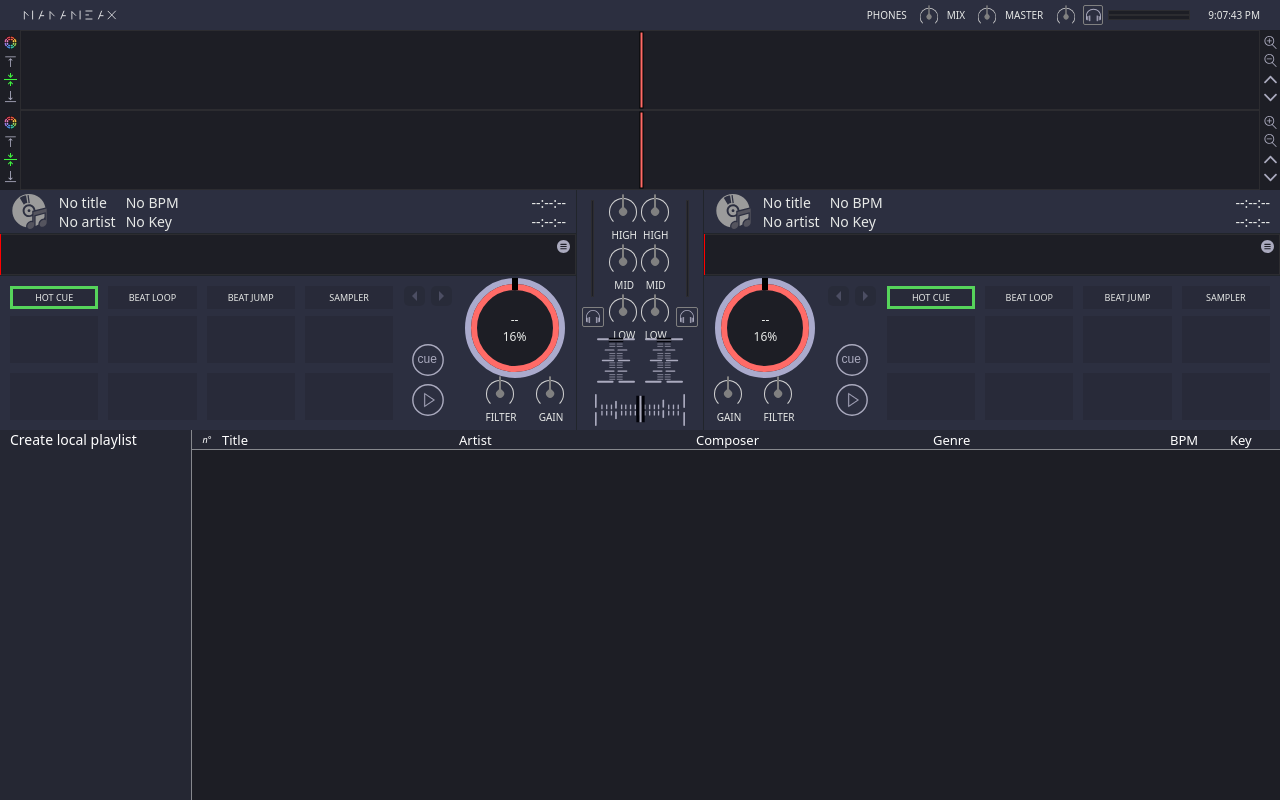
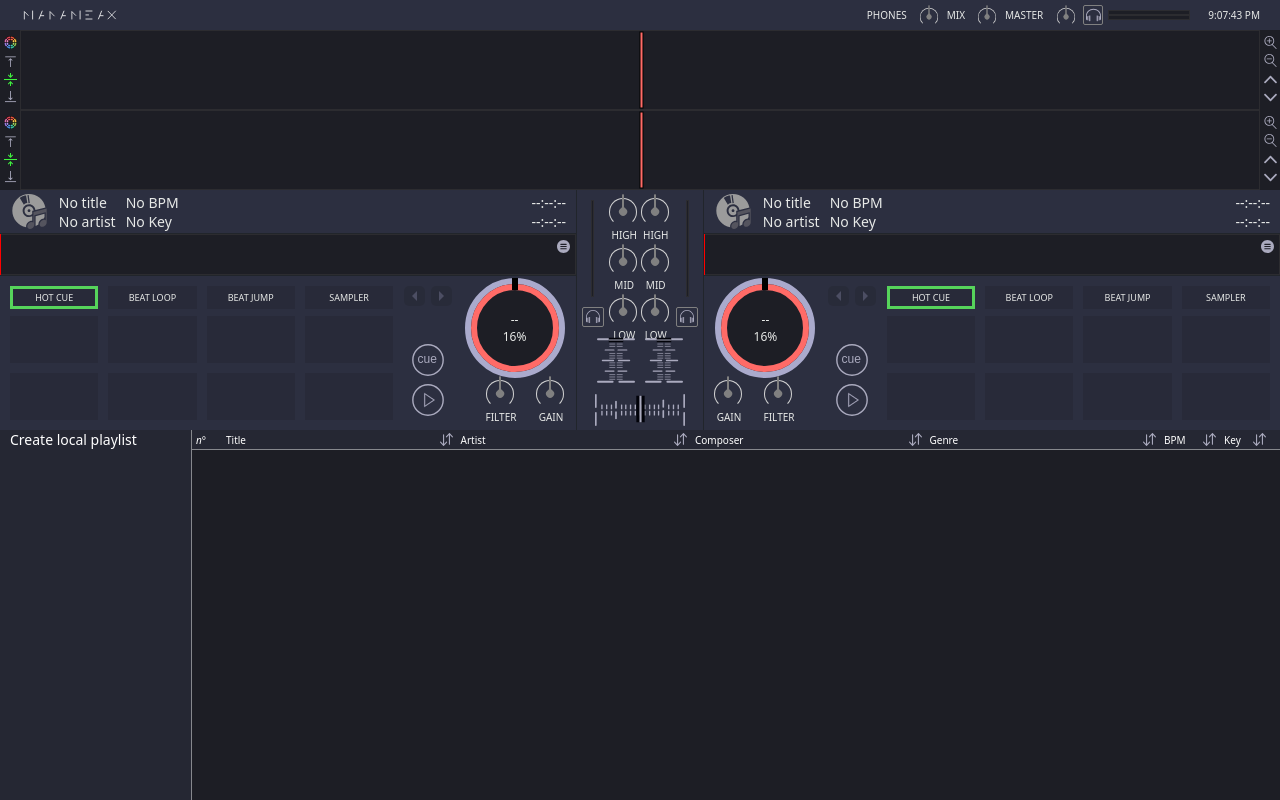
Before and after one commit to ArthurBeaulieu/Meax, a website: page index.html in a window 1280 px wide. Drawn offline with Linux system fonts and the light colour scheme.

Commit message:
add sort icon to playlist header

```diff
--- a/index.html
+++ b/index.html
@@ -252,12 +252,12 @@
       <div id="playlist-container" class="playlist-container">
         <div class="playlist-header">
           <p>n°</p>
-          <p>Title</p>
-          <p>Artist</p>
-          <p>Composer</p>
-          <p>Genre</p>
-          <p>BPM</p>
-          <p>Key</p>
+          <p>Title<img src="assets/img/sort.svg" alt="sort-title"></p>
+          <p>Artist<img src="assets/img/sort.svg" alt="sort-artist"></p>
+          <p>Composer<img src="assets/img/sort.svg" alt="sort-composer"></p>
+          <p>Genre<img src="assets/img/sort.svg" alt="sort-genre"></p>
+          <p>BPM<img src="assets/img/sort.svg" alt="sort-bpm"></p>
+          <p>Key<img src="assets/img/sort.svg" alt="sort-key"></p>
         </div>
         <div id="playlist-tracks" class="playlist-tracks"></div>
       </div>
--- a/src/scss/component/_playlist.scss
+++ b/src/scss/component/_playlist.scss
@@ -69,14 +69,28 @@
     background-color: var(--mzk-color-bg-lighter-alpha-25);
     border-bottom: solid 1px var(--mzk-color-text-alpha-50);
     display: grid;
+    font-size: 1rem;
     grid-template-columns: 30px 1fr 1fr 1fr 1fr 60px 50px;
     height: 2rem;
+    padding-right: 1rem;
     width: 100%;
 
-    p:first-child {
-      font-size: .9rem;
-      font-style: italic;
-      text-align: center;
+    p {
+      align-items: center;
+      display: flex;
+      justify-content: space-between;
+      padding: 0 .4rem;
+
+      &:first-child {
+        font-style: italic;
+        text-align: center;
+      }
+
+      img {
+        cursor: pointer;
+        height: 1.3rem;
+        float: right;
+      }
     }
   }
 
@@ -90,19 +104,13 @@
       grid-template-columns: 30px 1fr 1fr 1fr 1fr 60px 50px;
       height: 1.8rem;
 
+      &:nth-child(odd) {
+        background-color: var(--mzk-color-bg-lighter-alpha-10);
+      }
+
       &.selected {
         background: var(--mzk-color-primary);
         color: black;
-
-        div {
-          &::before {
-            color: black;
-          }
-
-          img {
-            filter: invert(100%);
-          }
-        }
       }
 
       p:first-child {
```
Also changed, not shown: assets/dist/Meax.bundle.css, assets/img/sort.svg (added).
